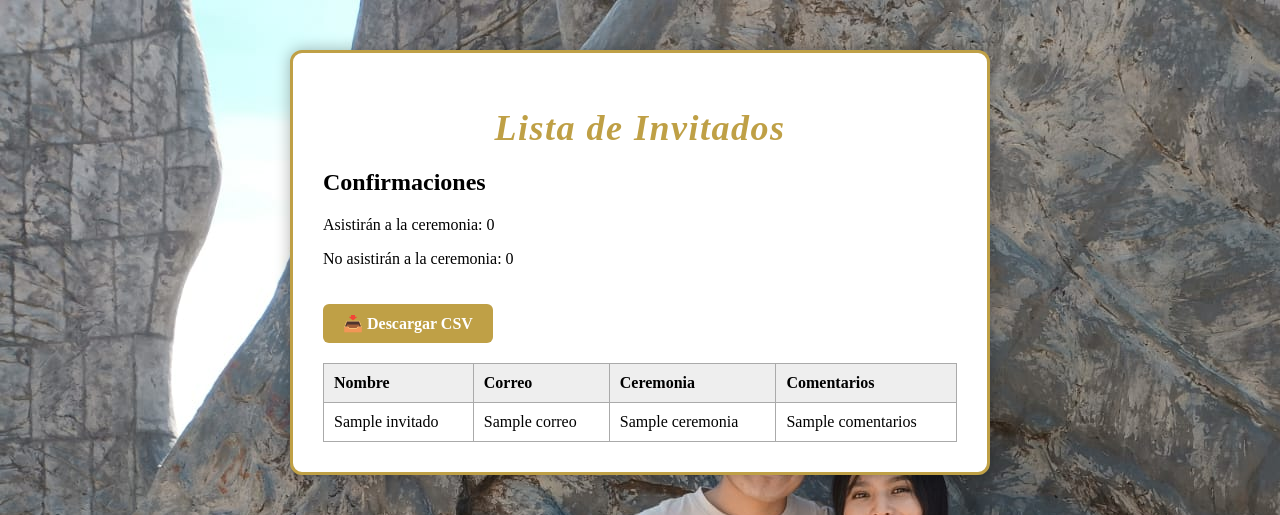
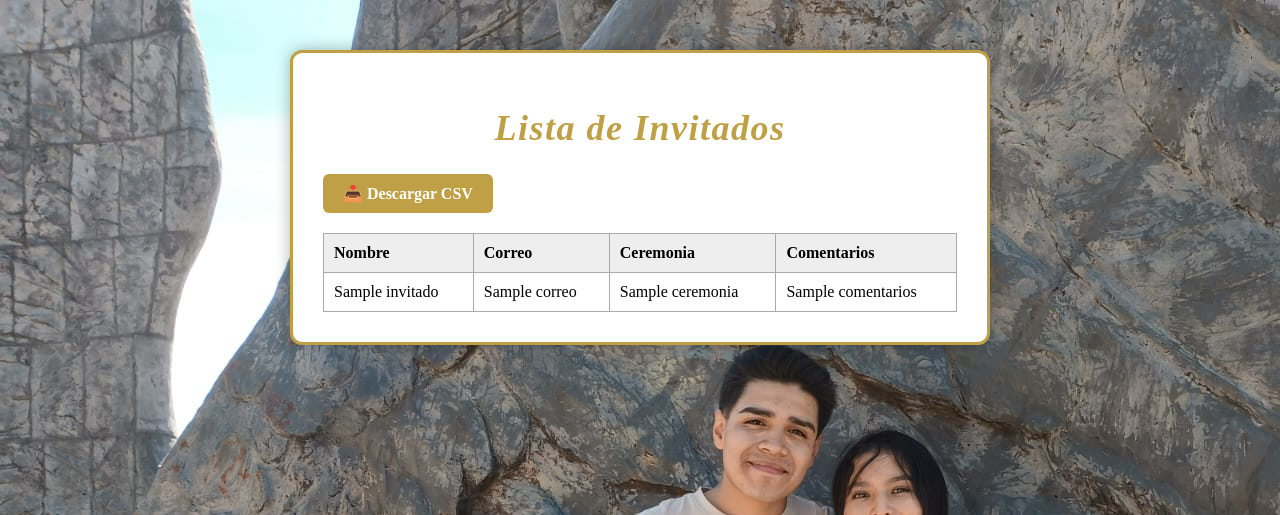
Before and after one commit to marthaloa30/boda, a Flask app: page /lista in a window 1280 px wide. Shown: the top 515 px of the page. Run offline with Flask 3, Linux system fonts and the light colour scheme; a database or web service that is not in the repository returns one stand-in record (values such as "Sample title"); data that the repository does not hold is empty; some libraries are stand-ins or nearby versions.

Commit message:
original

```diff
--- a/app.py
+++ b/app.py
@@ -77,23 +77,10 @@ def registrar():
 def ver_lista():
     conn = psycopg2.connect(DATABASE_URL)
     c = conn.cursor()
-
-    # Traer todos los invitados
     c.execute('SELECT nombre, correo, ceremonia, comentarios FROM invitados')
     invitados = c.fetchall()
-
-    # Contar cuántos sí y no para ceremonia (usar ILIKE para evitar problemas con mayúsculas/minúsculas)
-    c.execute("SELECT COUNT(*) FROM invitados WHERE ceremonia ILIKE 'sí'")
-    si_ceremonia = c.fetchone()[0]
-
-    c.execute("SELECT COUNT(*) FROM invitados WHERE ceremonia ILIKE 'no'")
-    no_ceremonia = c.fetchone()[0]
-
-    c.close()
     conn.close()
-
-    return render_template('lista.html', invitados=invitados, si_ceremonia=si_ceremonia, no_ceremonia=no_ceremonia)
-
+    return render_template('lista.html', invitados=invitados)
 
 @app.route('/descargar')
 @requiere_autenticacion
--- a/templates/lista.html
+++ b/templates/lista.html
@@ -11,10 +11,6 @@
   <body>
     <div class="container">
       <h1>Lista de Invitados</h1>
-
-      <h2>Confirmaciones</h2>
-      <p>Asistirán a la ceremonia: {{ si_ceremonia }}</p>
-      <p>No asistirán a la ceremonia: {{ no_ceremonia }}</p>
 
       <a href="/descargar" class="boton">📥 Descargar CSV</a>
 
```
